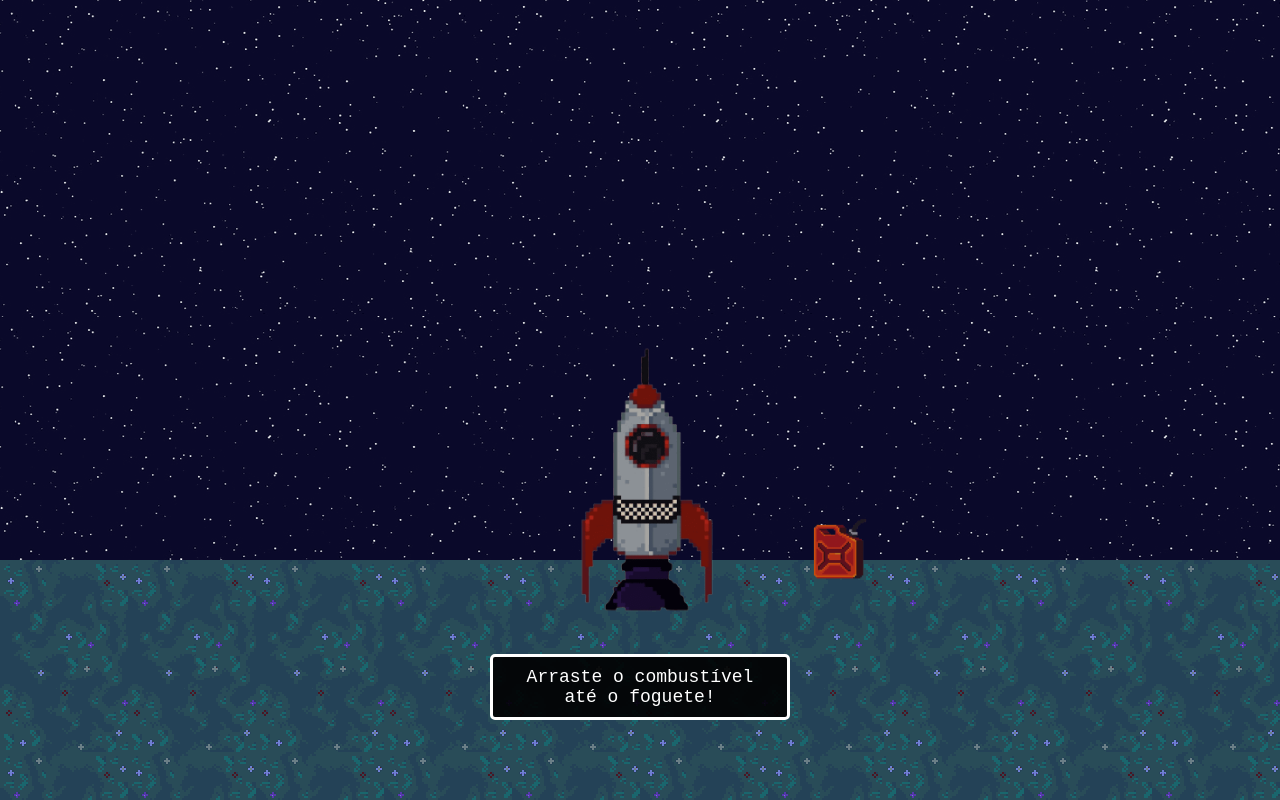
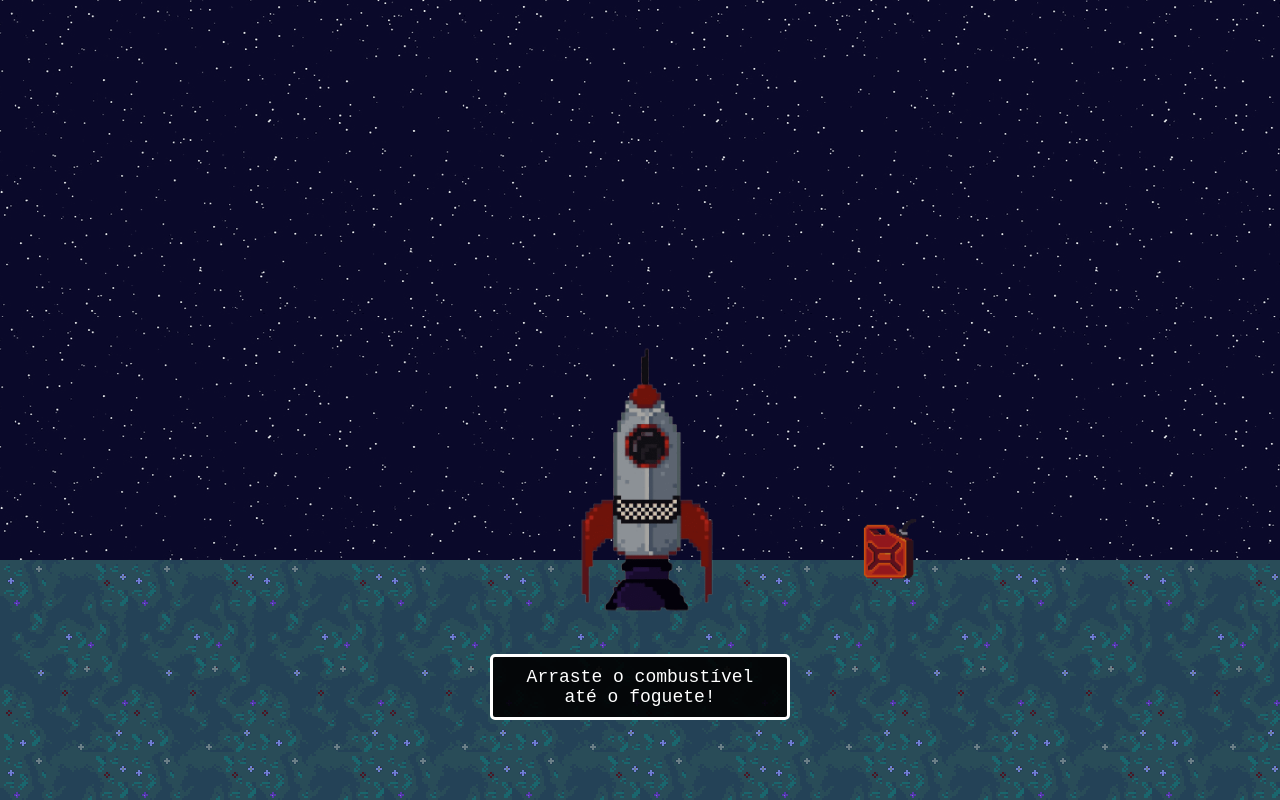
Before and after one commit to NotCrazyDog-hub/1kouten, a plain HTML site: page index.html in a window 1280 px wide. Drawn offline with nearby package versions, Linux system fonts and the light colour scheme.

Commit message:
200 pixels adicionados na posição do combustível

```diff
--- a/assets/css/style.css
+++ b/assets/css/style.css
@@ -47,7 +47,7 @@ body {
 #fuel {
     position: absolute;
     bottom: 25vh;
-    left: calc(50% + 150px);
+    left: calc(50% + 200px);
     width: 100px;
     height: auto;
     z-index: 2;
```
